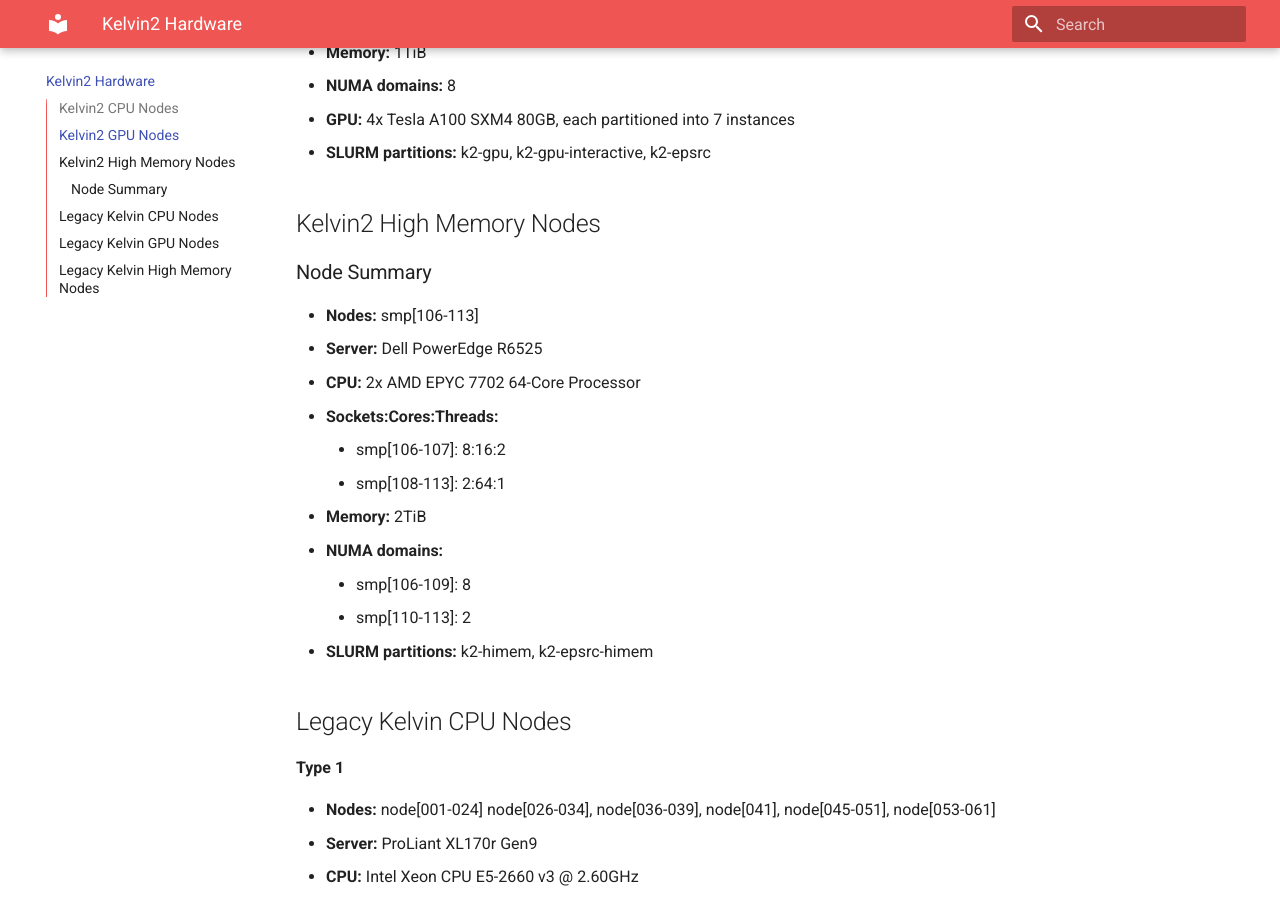
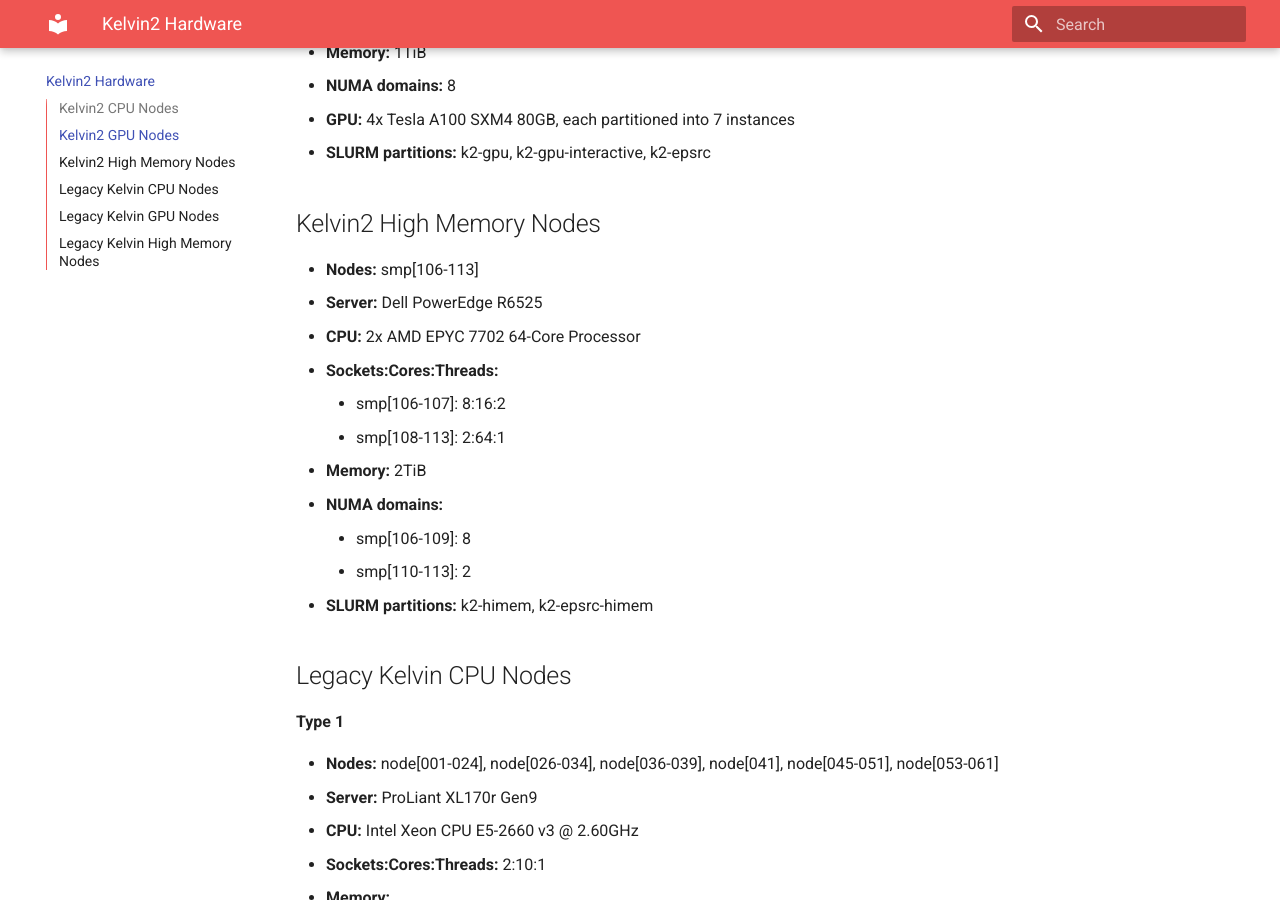
Before and after one commit to ethanbradley/nihpc-documentation, an MkDocs documentation site: the page built from docs/Kelvin2 Hardware.md, in a window 1280 px wide and 900 px high, scrolled down 1973 px. Built offline with MkDocs 1.6.1 and Material for MkDocs 9.7.7, drawn with Linux system fonts in a browser that asks for light colours.

Commit message:
Update Kelvin2 Hardware.md

```diff
--- a/docs/Kelvin2 Hardware.md
+++ b/docs/Kelvin2 Hardware.md
@@ -68,8 +68,6 @@
 
 ## Kelvin2 High Memory Nodes
 
-### Node Summary
-
 - **Nodes:** smp[106-113]
 - **Server:** Dell PowerEdge R6525
 - **CPU:** 2x AMD EPYC 7702 64-Core Processor
@@ -86,7 +84,7 @@
 
 **Type 1**
 
-- **Nodes:** node[001-024] node[026-034], node[036-039], node[041], node[045-051], node[053-061]
+- **Nodes:** node[001-024], node[026-034], node[036-039], node[041], node[045-051], node[053-061]
 - **Server:** ProLiant XL170r Gen9
 - **CPU:** Intel Xeon CPU E5-2660 v3 @ 2.60GHz
 - **Sockets:Cores:Threads:** 2:10:1
```
